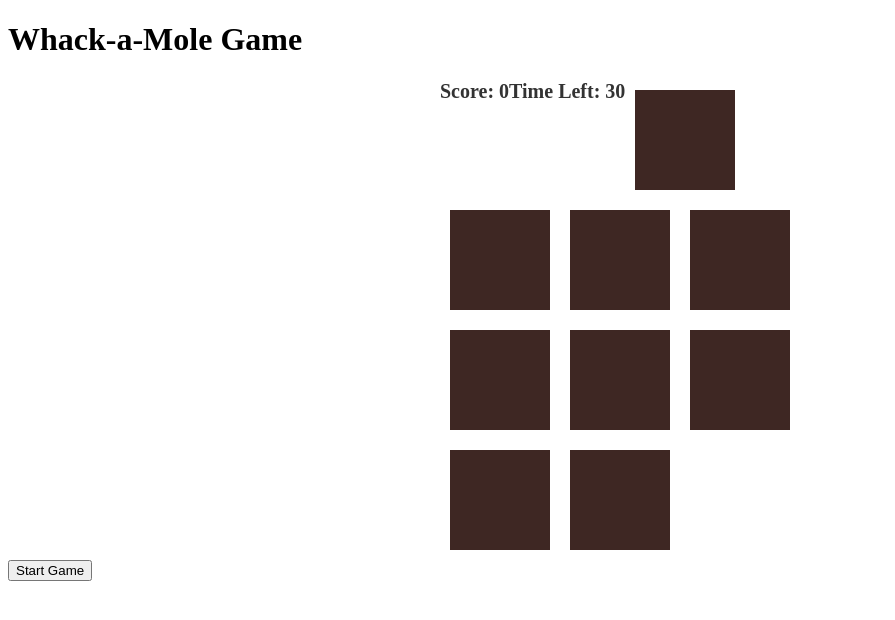
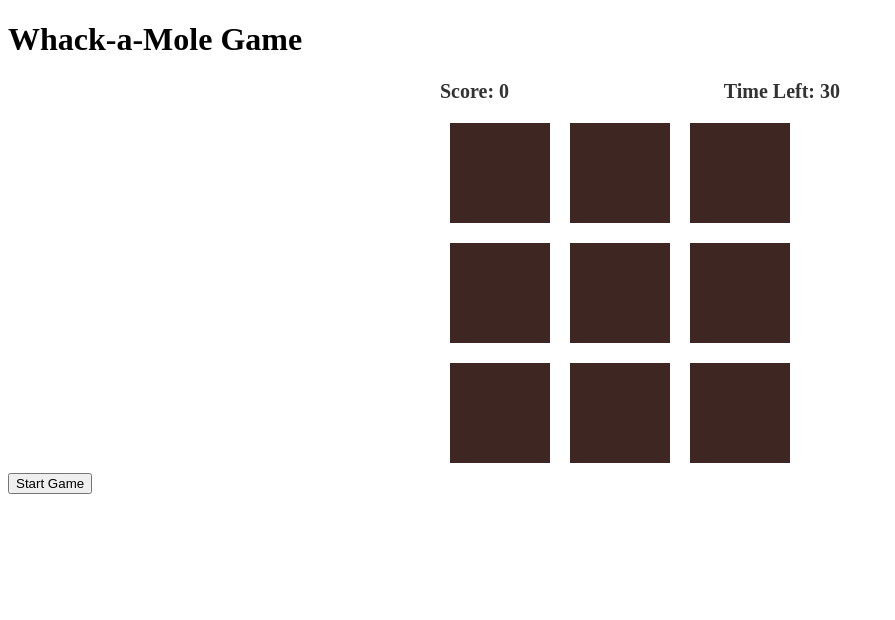
Before and after one commit to fershibli/whack-a-mole-game-vue3, a Vue app: page / in a window 1280 px wide. Shown: the top 620 px of the page, without its empty margins (0-895 px from the left). Built offline with nearby package versions, Linux system fonts and the light colour scheme.

Commit message:
fix: header display and moles container

```diff
--- a/src/components/HelloWorld.vue
+++ b/src/components/HelloWorld.vue
@@ -4,8 +4,10 @@
       <div class="score">Score: {{ score }}</div>
       <div class="timer">Time Left: {{ timeLeft }}</div>
     </div>
-    <div class="hole" v-for="(mole, index) in moles" :key="index">
-      <div class="mole" v-if="mole.show" @click="whack(index)"></div>
+    <div class="moles-container">
+      <div class="hole" v-for="(mole, index) in moles" :key="index">
+        <div class="mole" v-if="mole.show" @click="whack(index)"></div>
+      </div>
     </div>
   </div>
 </template>
@@ -64,9 +66,25 @@ export default {
 <style>
 .game-container {
   display: flex;
-  flex-wrap: wrap;
+  flex-direction: column;
+  align-items: center;
   width: 400px;
   margin: 0 auto;
+}
+
+.header {
+  display: flex;
+  justify-content: space-between;
+  width: 100%;
+  font-size: 20px;
+  font-weight: bold;
+  color: #333;
+  margin-bottom: 10px;
+}
+
+.moles-container {
+  display: flex;
+  flex-wrap: wrap;
 }
 
 .hole {
@@ -95,13 +113,4 @@ export default {
 .mole:hover {
   top: 0;
 }
-
-.header {
-  display: flex;
-  justify-content: space-between;
-  margin-bottom: 10px;
-  font-size: 20px;
-  font-weight: bold;
-  color: #333;
-}
 </style>
```
